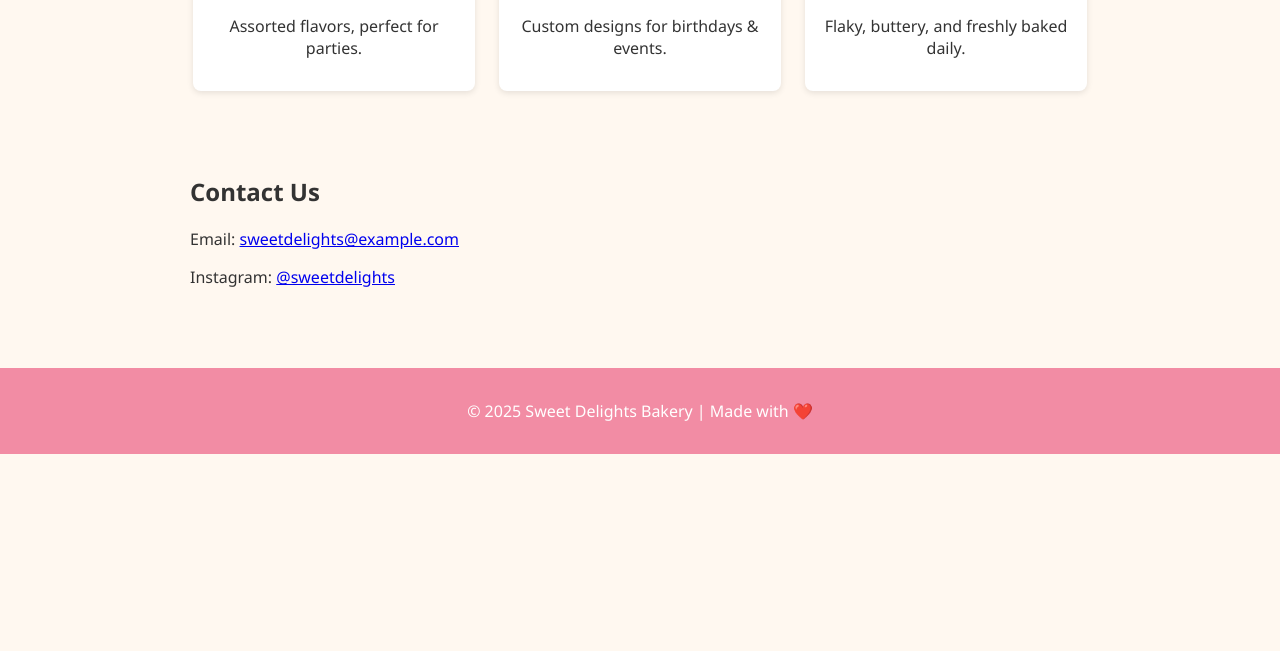
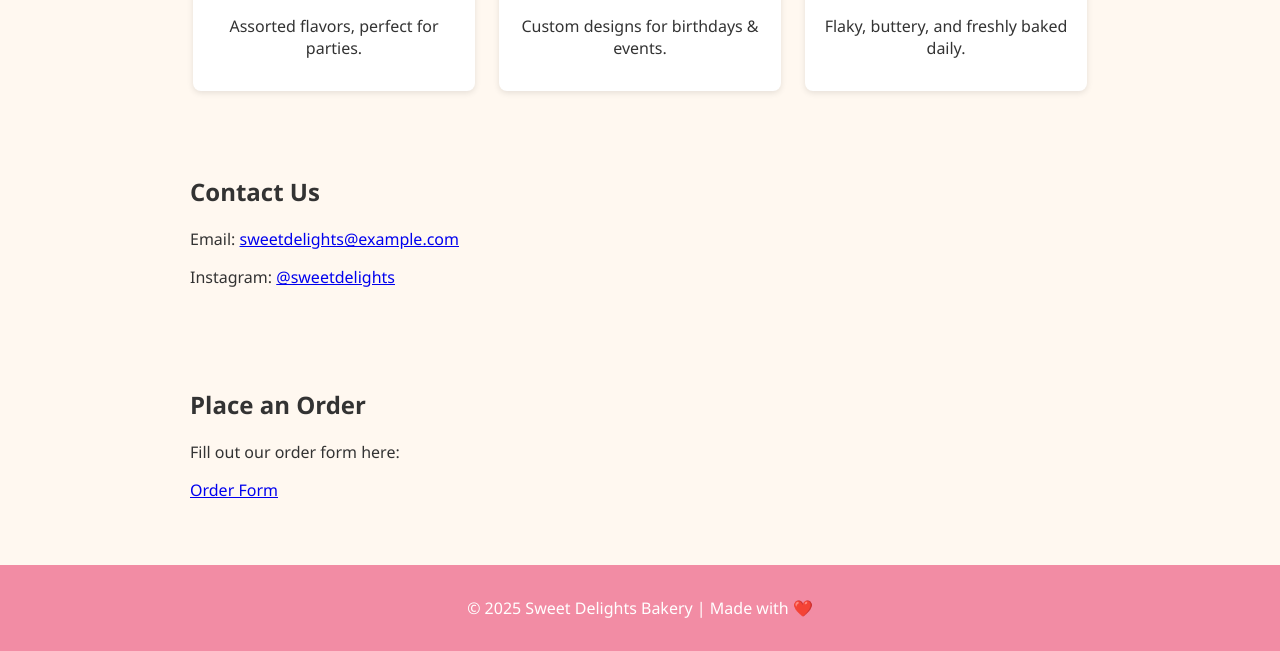
Before and after one commit to aylin-67/cocosbakery, a plain HTML site: page index.html in a window 1280 px wide. Shown: the part 982-1633 px from the top of the page. Before the commit the page ends 1436 px from the top, so only its background shows below. Drawn offline with Linux system fonts and the light colour scheme.

Commit message:
added google forms

```diff
--- a/index.html
+++ b/index.html
@@ -120,9 +120,14 @@
     <p>Email: <a href="mailto:sweetdelights@example.com">sweetdelights@example.com</a></p>
     <p>Instagram: <a href="https://instagram.com" target="_blank">@sweetdelights</a></p>
   </section>
-
+  <section id="contact" class="section">
+    <h2>Place an Order</h2>
+    <p>Fill out our order form here:</p>
+    <a href="https://forms.gle/DvuntqMsmTHS3Wz58" target="_blank">Order Form</a>
+  </section>
   <footer>
     <p>&copy; 2025 Sweet Delights Bakery | Made with ❤️</p>
   </footer>
 </body>
+
 </html>
```
